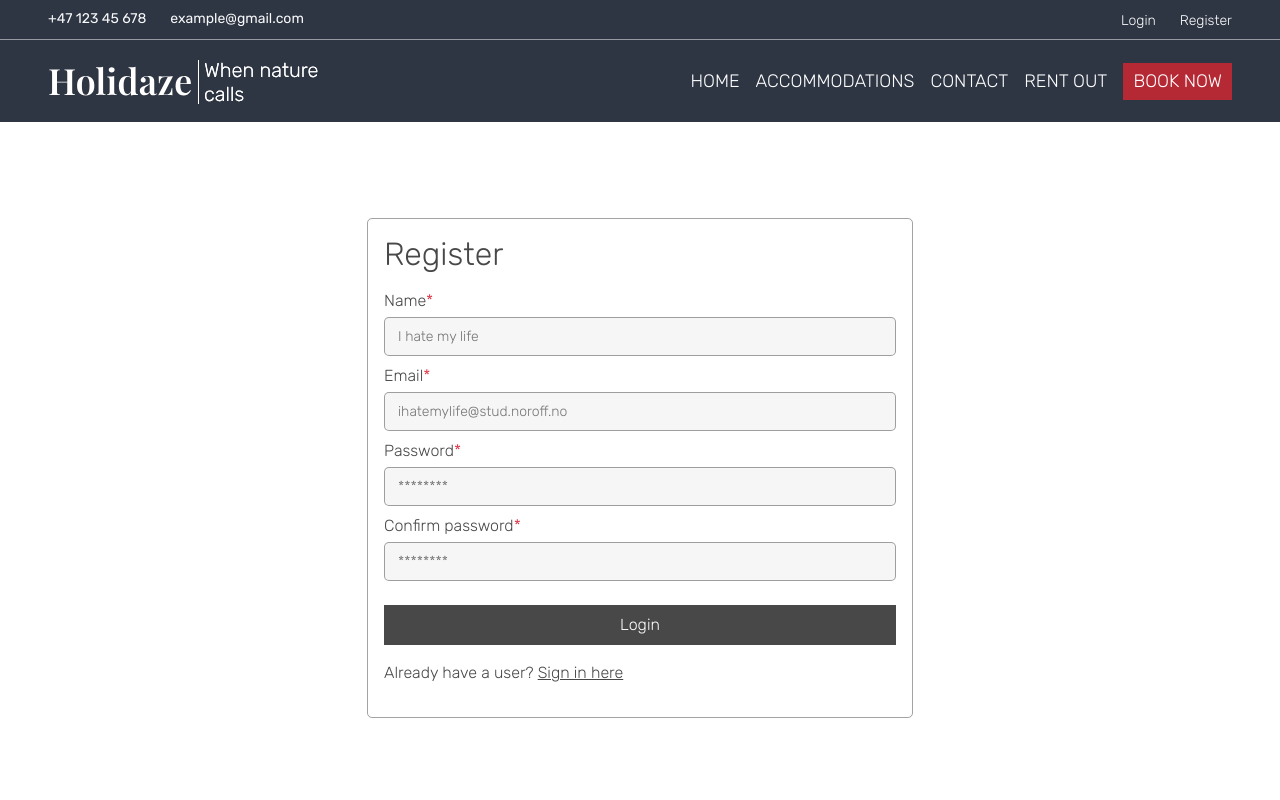
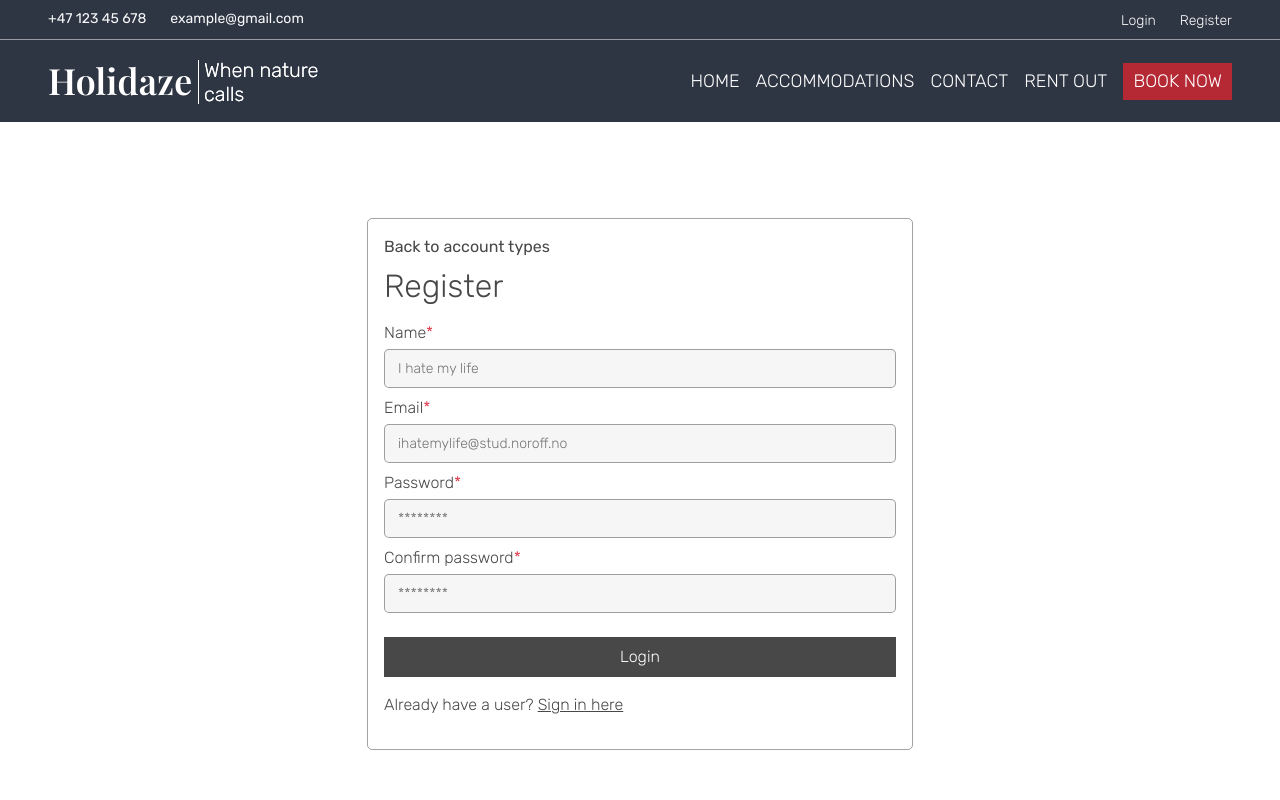
Before and after one commit to teehbee/project-exam-2, a React (Vite) app: page /registration-form in a window 1280 px wide. Shown: the top 800 px of the page. Built offline with nearby package versions, Linux system fonts and the light colour scheme; a web font is replaced by a local one.

Commit message:
add back link at reg form

```diff
--- a/src/components/forms/RegistrationForm.tsx
+++ b/src/components/forms/RegistrationForm.tsx
@@ -60,7 +60,10 @@ function RegistrationForm() {
       <div className="row">
         <div className="col-12 col-md-6 mx-auto my-5">
           <div className="custom-border-gray text-start p-3">
-            <h1 className="fs-1-5rem-to-2rem fw-light">Register</h1>
+            <Link className="mb-3 font-gray fs-0-75rem-to-1rem text-decoration-none " to="/register">
+              Back to account types
+            </Link>
+            <h1 className="fs-1-5rem-to-2rem fw-light mt-2">Register</h1>
             <form onSubmit={handleSubmit(onSubmit)}>
               <div className="form-group d-flex flex-column">
                 <label htmlFor={id + "-registerName"} className="mt-2 fs-0-75rem-to-1rem fw-light">
```
